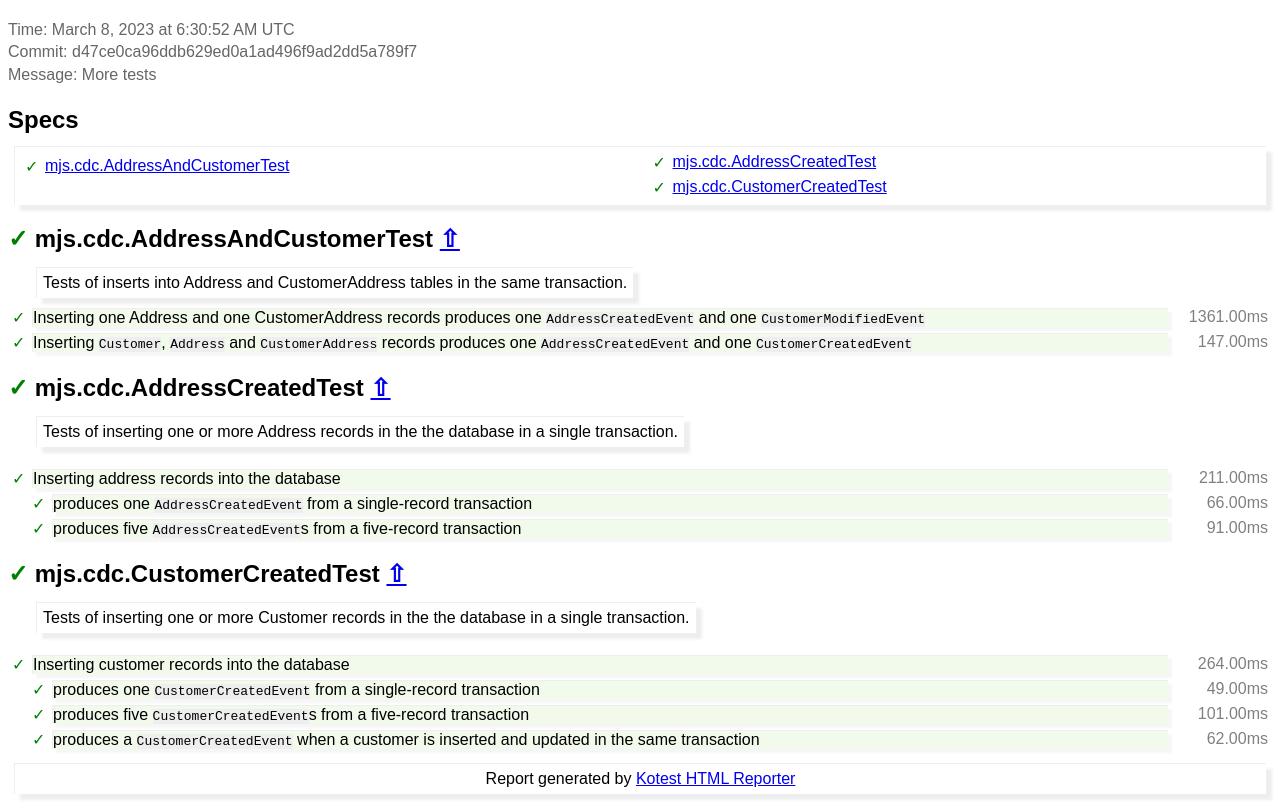
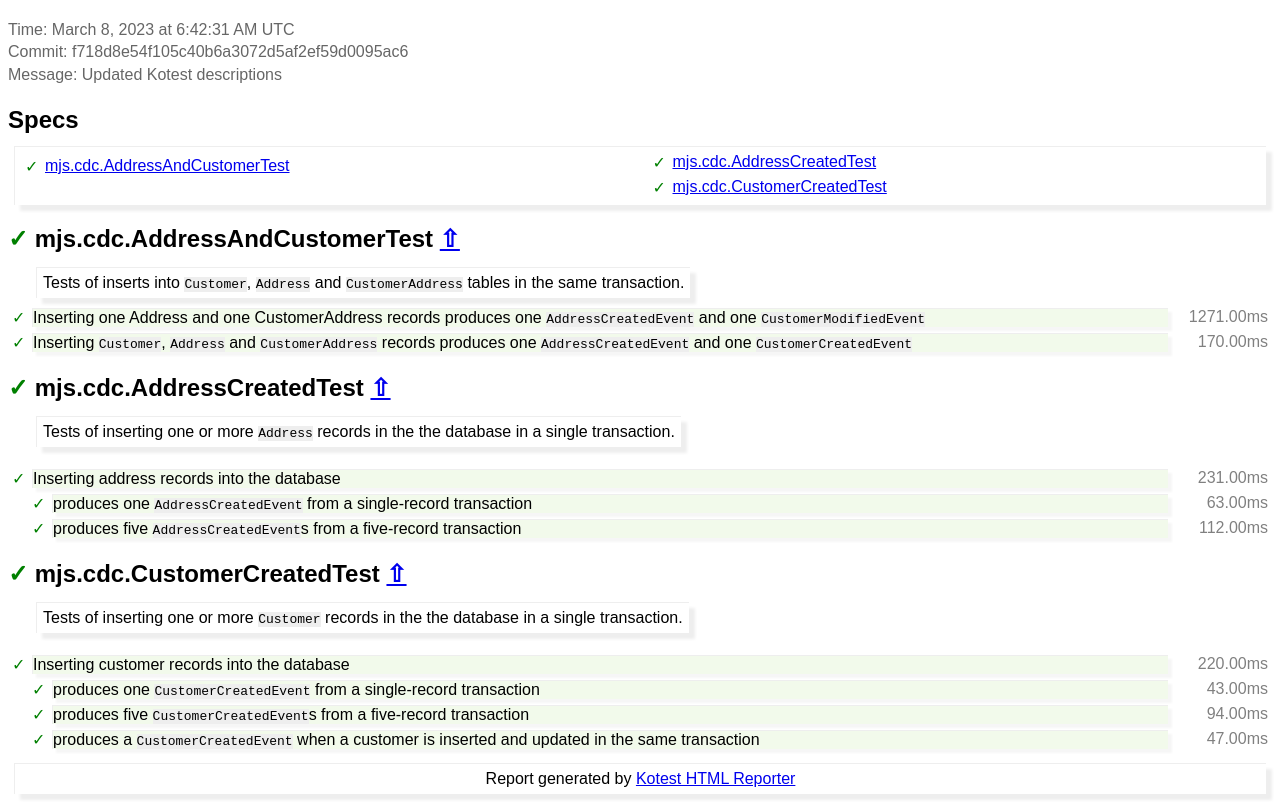
Before and after one commit to mjstrasser/cdc-kafka-streams, a plain HTML site: page index.html in a window 1280 px wide. Shown: the part 61-863 px from the top of the page. Drawn offline with Linux system fonts and the light colour scheme.

Commit message:
deploy: f718d8e54f105c40b6a3072d5af2ef59d0095ac6

```diff
--- a/index.html
+++ b/index.html
@@ -127,7 +127,7 @@ h2 {
   </head>
   <body>
     <h1>Test Results</h1>
-    <p class="timestamp">Time: March 8, 2023 at 6:30:52 AM UTC<br>Commit: d47ce0ca96ddb629ed0a1ad496f9ad2dd5a789f7<br>Message: More tests</p>
+    <p class="timestamp">Time: March 8, 2023 at 6:42:31 AM UTC<br>Commit: f718d8e54f105c40b6a3072d5af2ef59d0095ac6<br>Message: Updated Kotest descriptions</p>
     <div class="toc">
       <h2 id="toc">Specs</h2>
       <div class="toc-entries shadow-box">
@@ -149,69 +149,69 @@ h2 {
       <h2 id="mjs.cdc.AddressAndCustomerTest"><span class="result-Success">✓</span>&nbsp;mjs.cdc.AddressAndCustomerTest&nbsp;<a href="#toc">⇧</a></h2>
       <div class="line">
         <div class="block-col"></div>
-        <p class="shadow-box">Tests of inserts into Address and CustomerAddress tables in the same transaction.</p>
+        <p class="shadow-box">Tests of inserts into <span class='code'>Customer</span>, <span class='code'>Address</span> and <span class='code'>CustomerAddress</span> tables in the same transaction.</p>
       </div>
       <div class="line">
         <div class="result-col"><span class="result-Success">✓</span></div>
         <div class="name-col Success"><span class="name">Inserting one Address and one CustomerAddress records produces one <span class='code'>AddressCreatedEvent</span> and one <span class='code'>CustomerModifiedEvent</span></span></div>
-        <div class="duration-col"><span class="duration">1361.00ms</span></div>
+        <div class="duration-col"><span class="duration">1271.00ms</span></div>
       </div>
       <div class="line">
         <div class="result-col"><span class="result-Success">✓</span></div>
         <div class="name-col Success"><span class="name">Inserting <span class='code'>Customer</span>, <span class='code'>Address</span> and <span class='code'>CustomerAddress</span> records produces one <span class='code'>AddressCreatedEvent</span> and one <span class='code'>CustomerCreatedEvent</span></span></div>
-        <div class="duration-col"><span class="duration">147.00ms</span></div>
+        <div class="duration-col"><span class="duration">170.00ms</span></div>
       </div>
       <h2 id="mjs.cdc.AddressCreatedTest"><span class="result-Success">✓</span>&nbsp;mjs.cdc.AddressCreatedTest&nbsp;<a href="#toc">⇧</a></h2>
       <div class="line">
         <div class="block-col"></div>
-        <p class="shadow-box">Tests of inserting one or more Address records in the the database in a single transaction.</p>
+        <p class="shadow-box">Tests of inserting one or more <span class='code'>Address</span> records in the the database in a single transaction.</p>
       </div>
       <div class="pre-test"></div>
       <div class="line">
         <div class="result-col"><span class="result-Success">✓</span></div>
         <div class="name-col Success"><span class="name">Inserting address records into the database</span></div>
-        <div class="duration-col"><span class="duration">211.00ms</span></div>
+        <div class="duration-col"><span class="duration">231.00ms</span></div>
       </div>
       <div class="line">
         <div class="block-col"></div>
         <div class="result-col"><span class="result-Success">✓</span></div>
         <div class="name-col Success"><span class="name">produces one <span class='code'>AddressCreatedEvent</span> from a single-record transaction</span></div>
-        <div class="duration-col"><span class="duration">66.00ms</span></div>
+        <div class="duration-col"><span class="duration">63.00ms</span></div>
       </div>
       <div class="line">
         <div class="block-col"></div>
         <div class="result-col"><span class="result-Success">✓</span></div>
         <div class="name-col Success"><span class="name">produces five <span class='code'>AddressCreatedEvent</span>s from a five-record transaction</span></div>
-        <div class="duration-col"><span class="duration">91.00ms</span></div>
+        <div class="duration-col"><span class="duration">112.00ms</span></div>
       </div>
       <h2 id="mjs.cdc.CustomerCreatedTest"><span class="result-Success">✓</span>&nbsp;mjs.cdc.CustomerCreatedTest&nbsp;<a href="#toc">⇧</a></h2>
       <div class="line">
         <div class="block-col"></div>
-        <p class="shadow-box">Tests of inserting one or more Customer records in the the database in a single transaction.</p>
+        <p class="shadow-box">Tests of inserting one or more <span class='code'>Customer</span> records in the the database in a single transaction.</p>
       </div>
       <div class="pre-test"></div>
       <div class="line">
         <div class="result-col"><span class="result-Success">✓</span></div>
         <div class="name-col Success"><span class="name">Inserting customer records into the database</span></div>
-        <div class="duration-col"><span class="duration">264.00ms</span></div>
+        <div class="duration-col"><span class="duration">220.00ms</span></div>
       </div>
       <div class="line">
         <div class="block-col"></div>
         <div class="result-col"><span class="result-Success">✓</span></div>
         <div class="name-col Success"><span class="name">produces one <span class='code'>CustomerCreatedEvent</span> from a single-record transaction</span></div>
-        <div class="duration-col"><span class="duration">49.00ms</span></div>
+        <div class="duration-col"><span class="duration">43.00ms</span></div>
       </div>
       <div class="line">
         <div class="block-col"></div>
         <div class="result-col"><span class="result-Success">✓</span></div>
         <div class="name-col Success"><span class="name">produces five <span class='code'>CustomerCreatedEvent</span>s from a five-record transaction</span></div>
-        <div class="duration-col"><span class="duration">101.00ms</span></div>
+        <div class="duration-col"><span class="duration">94.00ms</span></div>
       </div>
       <div class="line">
         <div class="block-col"></div>
         <div class="result-col"><span class="result-Success">✓</span></div>
         <div class="name-col Success"><span class="name">produces a <span class='code'>CustomerCreatedEvent</span> when a customer is inserted and updated in the same transaction</span></div>
-        <div class="duration-col"><span class="duration">62.00ms</span></div>
+        <div class="duration-col"><span class="duration">47.00ms</span></div>
       </div>
     </div>
     <div class="shadow-box tagline">Report generated by <a href="https://github.com/mjstrasser/kotest-html-reporter#kotest-html-reporter" target="_blank">Kotest HTML Reporter</a></div>
```
